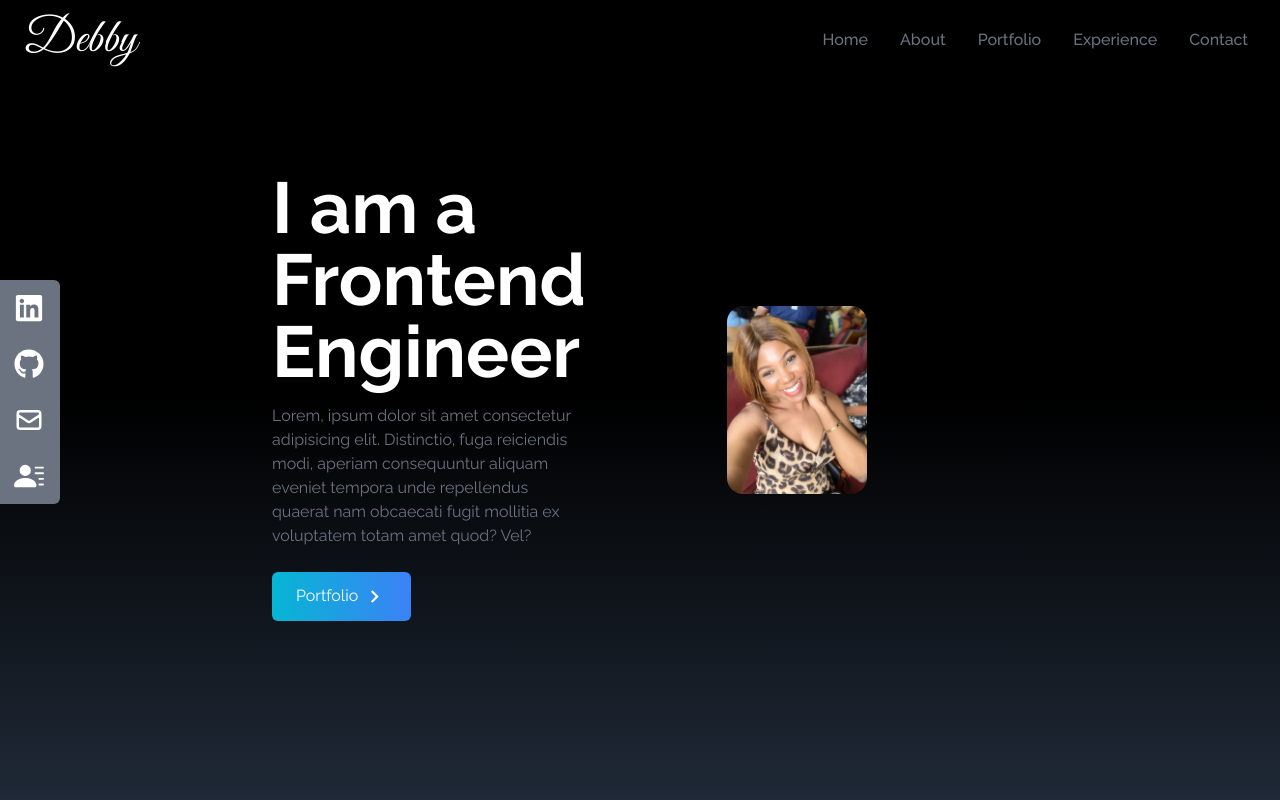
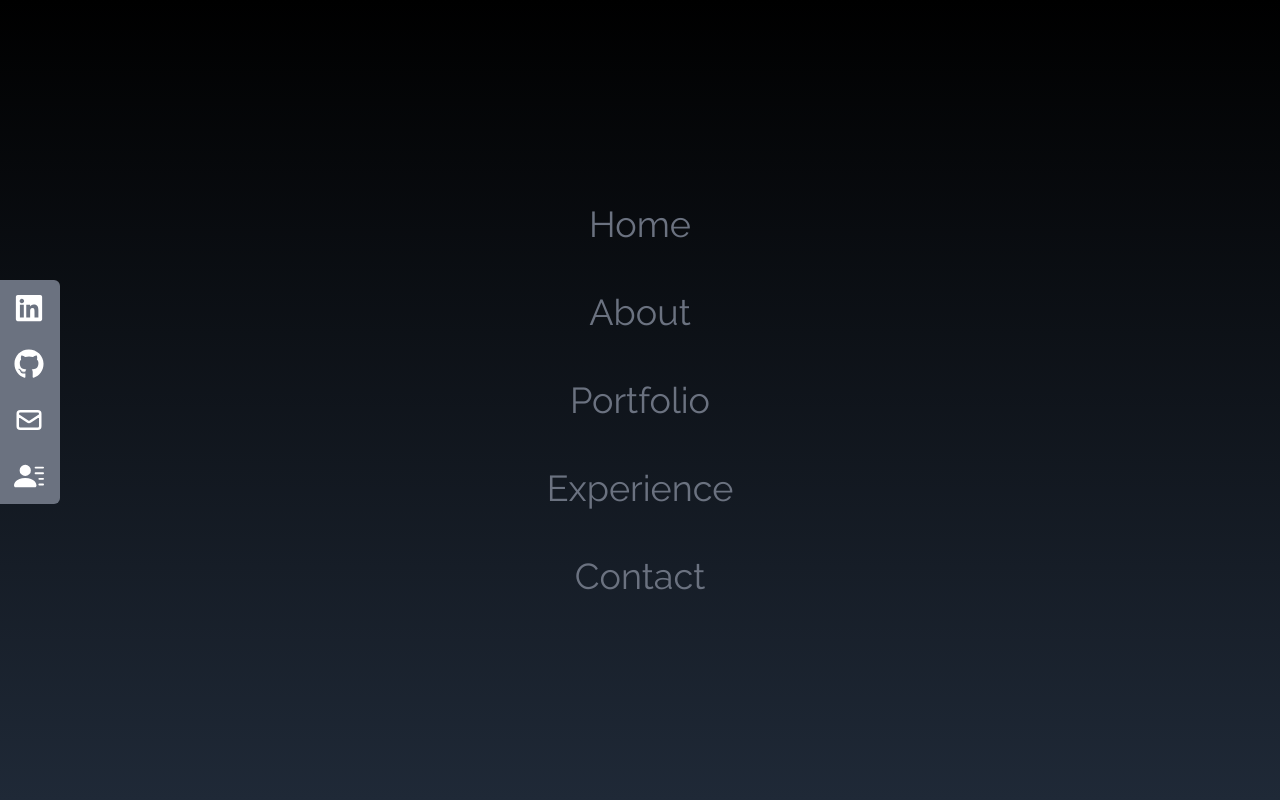
Before and after one commit to debbyuzuegbu/debby-portfolio-website, a React (Create React App) app: page / in a window 1280 px wide. Both pictures are taken after a click on the link "Home". Shown: the top 800 px of the page. Built offline with nearby package versions, Linux system fonts and the light colour scheme.

Commit message:
added all files

```diff
--- a/package.json
+++ b/package.json
@@ -9,6 +9,7 @@
     "react": "^18.2.0",
     "react-dom": "^18.2.0",
     "react-icons": "^4.7.1",
+    "react-router-dom": "^6.8.0",
     "react-scripts": "5.0.1",
     "react-scroll": "^1.8.9",
     "web-vitals": "^2.1.4"
--- a/src/Components/Home.jsx
+++ b/src/Components/Home.jsx
@@ -1,6 +1,7 @@
 import React from "react";
-import heroImage from "../assets/heroImage.png";
+import HeroImage from "../assets/heroImage.png";
 import { MdOutlineKeyboardArrowRight } from "react-icons/md";
+import { Link } from "react-scroll";
 
 const Home = () => {
   return (
@@ -8,31 +9,36 @@
       name="home"
       className="h-screen w-full bg-gradient-to-b from-black via-black to-gray-800"
     >
-      <div className="max-w-screen-md mx-auto flex flex-col items-center justify-center h-full px-4 md:flex-row">
+      <div className="max-w-screen-lg mx-auto flex flex-col items-center justify-center h-full px-4 md:flex-row">
         <div className="flex flex-col justify-center h-full">
-          <h2 className="text-4xl font-bold sm:text-7xl text-white">
-            I am a Frontend Engineer
+          <h2 className="text-4xl sm:text-7xl font-bold text-white">
+            I'm a Frontend Developer
           </h2>
           <p className="text-gray-500 py-4 max-w-md">
-            Lorem, ipsum dolor sit amet consectetur adipisicing elit.
-            Distinctio, fuga reiciendis modi, aperiam consequuntur aliquam
-            eveniet tempora unde repellendus quaerat nam obcaecati fugit
-            mollitia ex voluptatem totam amet quod? Vel?
+          I am passionate about creating beautiful and performant products with delightful user experiences that helps solve day to day activies. I love to work on web application using technologies like
+            React, Tailwind, CSS, HTML, Javascript etc.
           </p>
+
           <div>
-            <button className="group text-white w-fit px-6 py-3 my-2 flex items-center rounded-md bg-gradient-to-r from-cyan-500 to-blue-500 cursor-pointer">
+            <Link
+              to="portfolio"
+              smooth
+              duration={500}
+              className="group text-white w-fit px-6 py-3 my-2 flex items-center rounded-md bg-gradient-to-r from-cyan-500 to-blue-500 cursor-pointer"
+            >
               Portfolio
               <span className="group-hover:rotate-90 duration-300">
-                <MdOutlineKeyboardArrowRight size={25} className="ml-1"/>
+                <MdOutlineKeyboardArrowRight size={25} className="ml-1" />
               </span>
-            </button>
+            </Link>
           </div>
         </div>
+
         <div>
           <img
-            className="rounded-2xl mx-auto w-1/3"
-            src={heroImage}
+            src={HeroImage}
             alt="my profile"
+            className="rounded-2xl mx-auto w-0.5/3 md:w-full"
           />
         </div>
       </div>
--- a/src/Components/NavBar.jsx
+++ b/src/Components/NavBar.jsx
@@ -4,6 +4,7 @@
 
 const NavBar = () => {
   const [nav, setNav] = useState(false);
+
   const links = [
     {
       id: 1,
@@ -26,21 +27,26 @@
       link: "contact",
     },
   ];
+
   return (
     <div className="flex justify-between items-center w-full h-20 px-4 text-white bg-black fixed">
       <div>
         <h1 className="text-5xl font-signature ml-2">Debby</h1>
       </div>
+
       <ul className="hidden md:flex">
         {links.map(({ id, link }) => (
           <li
             key={id}
             className="px-4 cursor-pointer capitalize font-medium text-gray-500 hover:scale-105 duration-200"
           >
-            <Link to={Link} smooth duration={500}>{link}</Link>
+            <Link to={link} onClick={() => setNav(!nav)} smooth duration={500}>
+              {link}
+            </Link>
           </li>
         ))}
       </ul>
+
       <div
         onClick={() => setNav(!nav)}
         className="cursor-pointer pr-4 z-10 text-gray-500 md:hidden"
@@ -53,9 +59,16 @@
           {links.map(({ id, link }) => (
             <li
               key={id}
-              className="px-4 cursor-pointer capitalise py-6 text-4xl"
+              className="px-4 cursor-pointer capitalize py-6 text-4xl"
             >
-              <Link to={Link} smooth duration={500}>{link}</Link>
+              <Link
+                onClick={() => setNav(!nav)}
+                to={link}
+                smooth
+                duration={500}
+              >
+                {link}
+              </Link>
             </li>
           ))}
         </ul>
```
Also changed, not shown: 1 other file (tests, documents, lock files or other folders).
